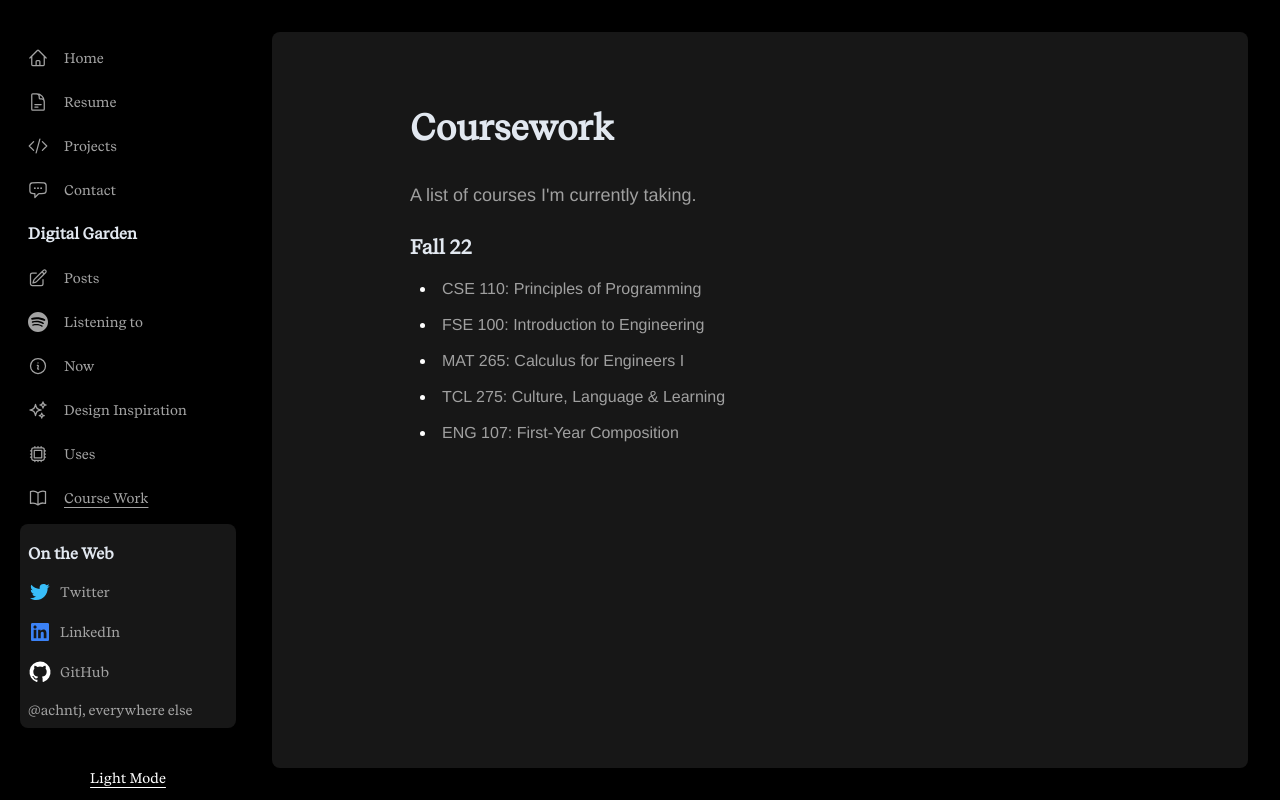
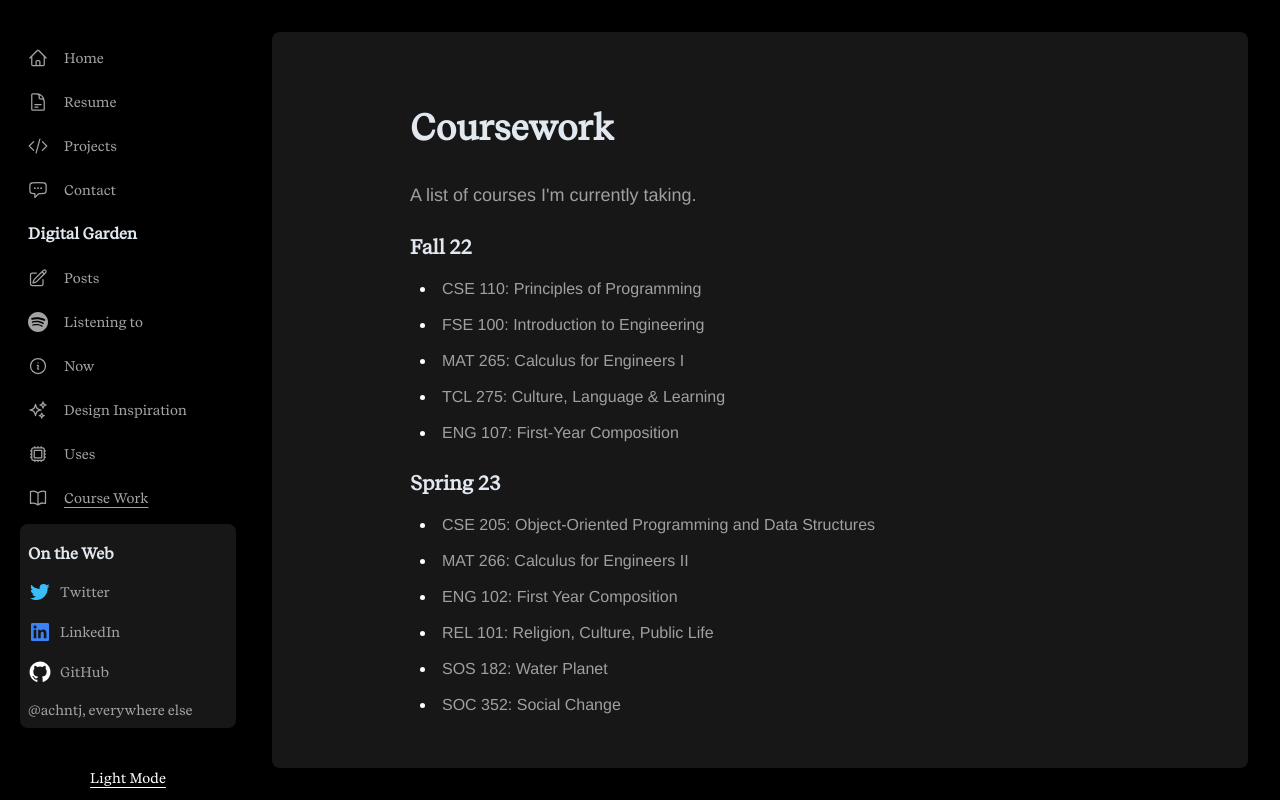
Before and after one commit to achntj/garden, a Next.js app: page /coursework in a window 1280 px wide. Built offline with nearby package versions, Linux system fonts and the light colour scheme; a web font is replaced by a local one.

Commit message:
spring coursework

```diff
--- a/pages/coursework.tsx
+++ b/pages/coursework.tsx
@@ -14,6 +14,15 @@ export default function Uses() {
           <li>TCL 275: Culture, Language & Learning</li>
           <li>ENG 107: First-Year Composition</li>
         </ul>
+        <h3>Spring 23</h3>
+        <ul className="marker:text-black dark:marker:text-white">
+          <li>CSE 205: Object-Oriented Programming and Data Structures</li>
+          <li>MAT 266: Calculus for Engineers II</li>
+          <li>ENG 102: First Year Composition</li>
+          <li>REL 101: Religion, Culture, Public Life</li>
+          <li>SOS 182: Water Planet</li>
+          <li>SOC 352: Social Change</li>
+        </ul>
       </div>
     </Container>
   );
```
